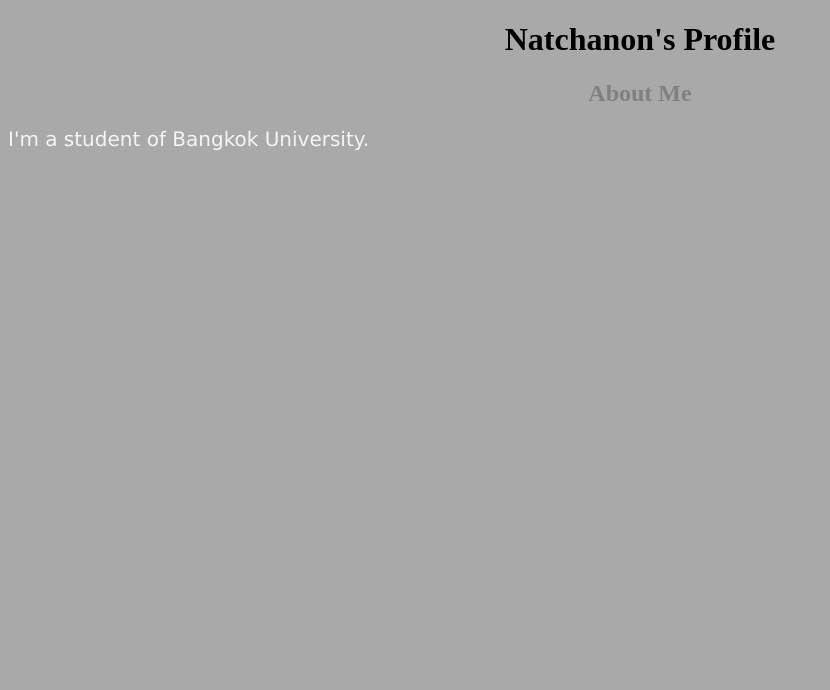
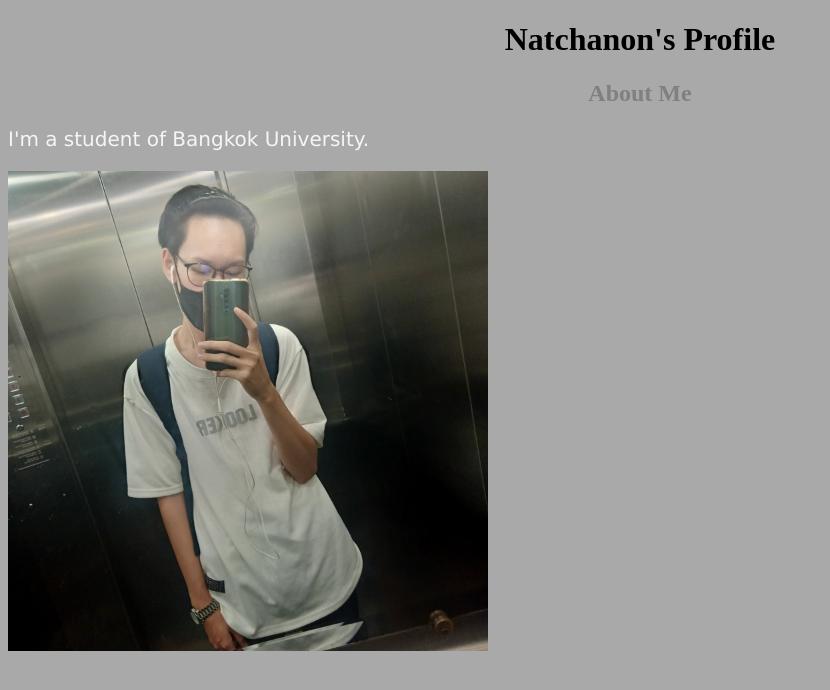
Before and after one commit to oOPolkaDotsOo/Profile-test, a plain HTML site: page index.html in a window 1280 px wide. Shown: the whole page, without its empty margins (0-830 px from the left). Drawn offline with Linux system fonts and the light colour scheme.

Commit message:
Add image
add image

```diff
--- a/index.html
+++ b/index.html
@@ -11,5 +11,6 @@
     <h1>Natchanon's Profile</h1>
     <h2>About Me</h2>
     <p>I'm a student of Bangkok University.</p>
+    <img src="ME.jpg" height="480" width="480">
 </body>
 </html>
```
Also changed, not shown: ME.jpg (added).
